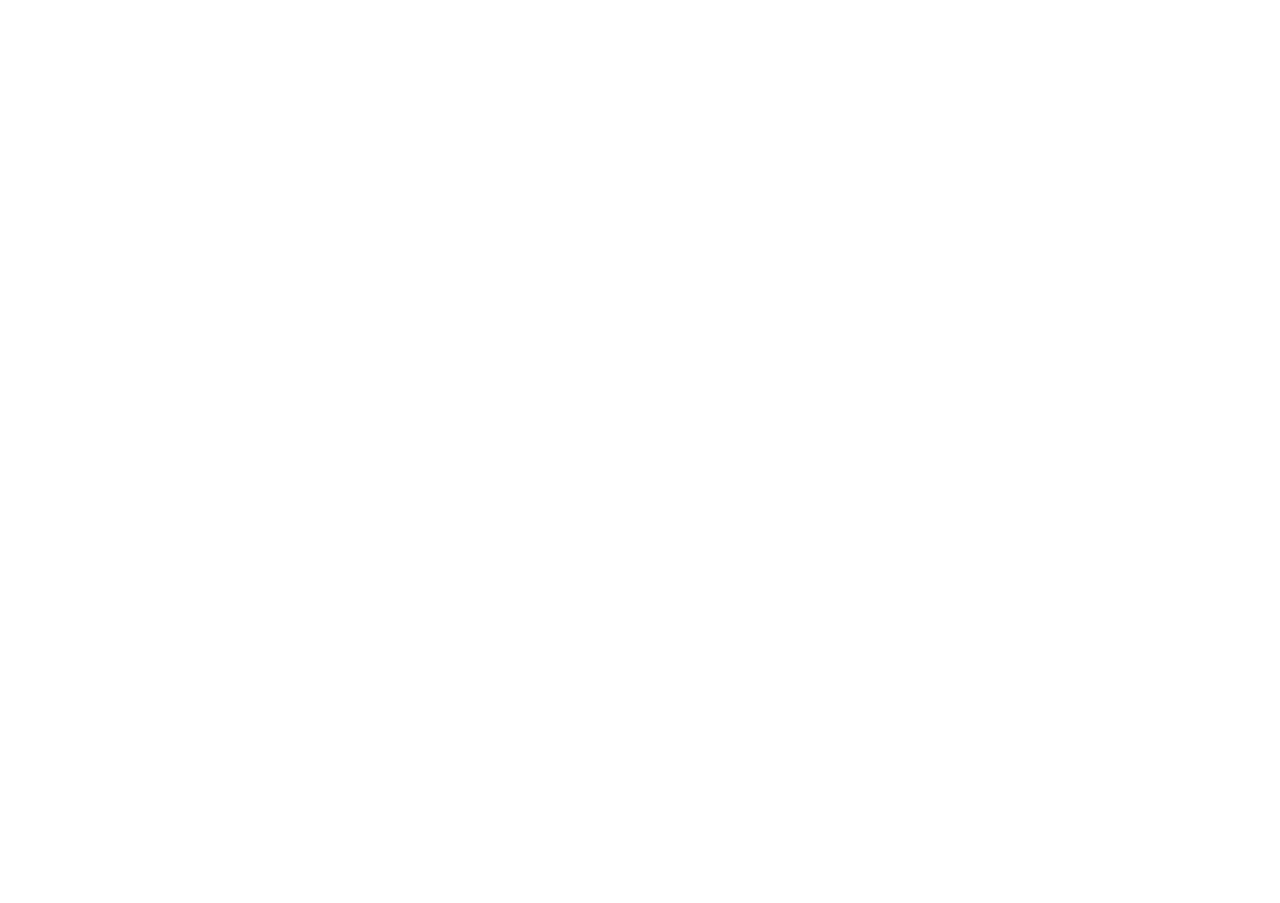
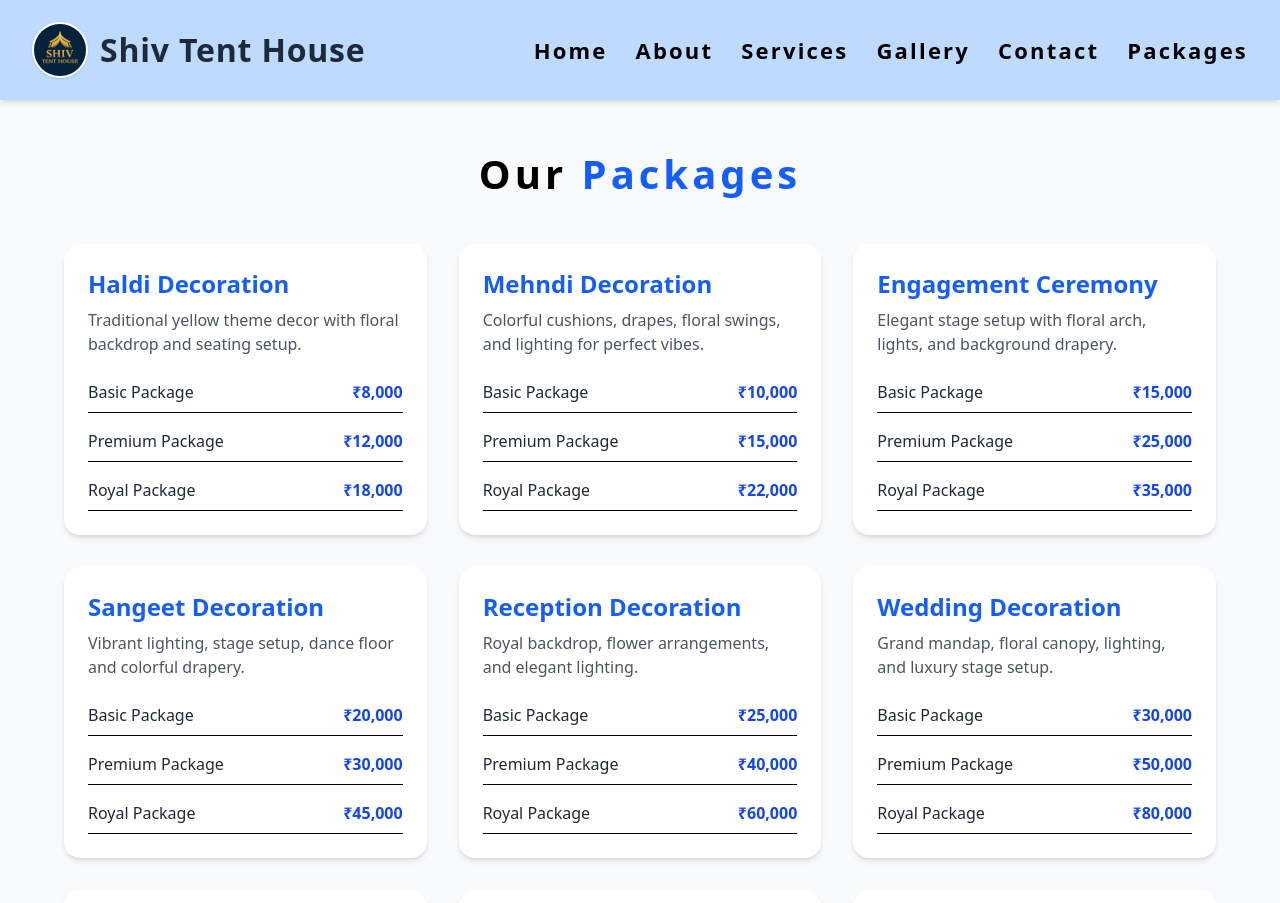
Before and after one commit to amar7773/Shiv-Tent-Hose, a React app: page /packeges in a window 1280 px wide. Before the commit this address had no page. Shown: the top 903 px of the page. Before the commit the page ends 800 px from the top, so only its background shows below. Built offline with nearby package versions, Linux system fonts and the light colour scheme; the HTML template or start-up script is replaced by a standard one.

Commit message:
new componets add packages

```diff
--- a/src/App.jsx
+++ b/src/App.jsx
@@ -8,6 +8,7 @@
 import Services from "./Pages/Services";
 import AllGallery from "./Pages/AllGallery";
 import ScrolltoTop from "./Pages/ScrolltoTop";
+import Pacages from "./Pages/Pacages";
 
 function App() {
   return (
@@ -56,6 +57,16 @@
             </>
           }
         />
+        <Route
+          path="//packeges"
+          element={
+            <>
+              <Header />
+              <Pacages />
+              <Footer />
+            </>
+          }
+        />
       </Routes>
     </div>
   );
--- a/src/Compnets/Footer.jsx
+++ b/src/Compnets/Footer.jsx
@@ -106,6 +106,15 @@
               </a>
             </li>
             <li>
+              <a
+                href="#"
+                className="hover:text-blue-600 transition-colors"
+                onClick={() => navigate("/packeges")}
+              >
+                Packages
+              </a>
+            </li>
+            <li>
               <a href="#" className="hover:text-blue-600 transition-colors">
                 Privacy Policy
               </a>
--- a/src/Compnets/Header.jsx
+++ b/src/Compnets/Header.jsx
@@ -26,7 +26,7 @@
       </div>
 
       {/* ✅ Desktop Menu */}
-      <ul className="hidden md:flex justify-center items-center gap-10 text-[22px] text-black font-semibold tracking-widest">
+      <ul className="hidden md:flex justify-center items-center gap-7 text-[22px] text-black font-semibold tracking-widest">
         <li
           className="hover:bg-blue-600 hover:text-white hover:px-2 hover:py-1 hover:rounded-md"
           onClick={() => navigate("/")}
@@ -56,6 +56,12 @@
           onClick={() => navigate("/contact")}
         >
           Contact
+        </li>
+        <li
+          className="hover:bg-blue-600 hover:text-white hover:px-2 hover:py-1 hover:rounded-md"
+          onClick={() => navigate("/packeges")}
+        >
+          Packages
         </li>
       </ul>
 
@@ -139,6 +145,14 @@
           >
             Contact Us
           </li>
+          <li
+            onClick={() => {
+              navigate("/packeges");
+              setOpen(false);
+            }}
+          >
+            Packages
+          </li>
         </ul>
       </div>
     </div>
--- /dev/null
+++ b/src/Pages/Pacages.jsx
@@ -0,0 +1,123 @@
+import React from "react";
+
+function Pacages() {
+  const services = [
+    {
+      title: "Haldi Decoration",
+      desc: "Traditional yellow theme decor with floral backdrop and seating setup.",
+      plans: [
+        { name: "Basic Package", price: "₹8,000" },
+        { name: "Premium Package", price: "₹12,000" },
+        { name: "Royal Package", price: "₹18,000" },
+      ],
+    },
+    {
+      title: "Mehndi Decoration",
+      desc: "Colorful cushions, drapes, floral swings, and lighting for perfect vibes.",
+      plans: [
+        { name: "Basic Package", price: "₹10,000" },
+        { name: "Premium Package", price: "₹15,000" },
+        { name: "Royal Package", price: "₹22,000" },
+      ],
+    },
+    {
+      title: "Engagement Ceremony",
+      desc: "Elegant stage setup with floral arch, lights, and background drapery.",
+      plans: [
+        { name: "Basic Package", price: "₹15,000" },
+        { name: "Premium Package", price: "₹25,000" },
+        { name: "Royal Package", price: "₹35,000" },
+      ],
+    },
+    {
+      title: "Sangeet Decoration",
+      desc: "Vibrant lighting, stage setup, dance floor and colorful drapery.",
+      plans: [
+        { name: "Basic Package", price: "₹20,000" },
+        { name: "Premium Package", price: "₹30,000" },
+        { name: "Royal Package", price: "₹45,000" },
+      ],
+    },
+    {
+      title: "Reception Decoration",
+      desc: "Royal backdrop, flower arrangements, and elegant lighting.",
+      plans: [
+        { name: "Basic Package", price: "₹25,000" },
+        { name: "Premium Package", price: "₹40,000" },
+        { name: "Royal Package", price: "₹60,000" },
+      ],
+    },
+    {
+      title: "Wedding Decoration",
+      desc: "Grand mandap, floral canopy, lighting, and luxury stage setup.",
+      plans: [
+        { name: "Basic Package", price: "₹30,000" },
+        { name: "Premium Package", price: "₹50,000" },
+        { name: "Royal Package", price: "₹80,000" },
+      ],
+    },
+    {
+      title: "Birthday Party Decoration",
+      desc: "Theme-based decor with balloons, backdrop, and lighting.",
+      plans: [
+        { name: "Basic Package", price: "₹5,000" },
+        { name: "Premium Package", price: "₹10,000" },
+        { name: "Royal Package", price: "₹15,000" },
+      ],
+    },
+    {
+      title: "Anniversary Decoration",
+      desc: "Romantic floral and lighting setups for a perfect celebration.",
+      plans: [
+        { name: "Basic Package", price: "₹10,000" },
+        { name: "Premium Package", price: "₹18,000" },
+        { name: "Royal Package", price: "₹25,000" },
+      ],
+    },
+    {
+      title: "Wedding Entry Setup",
+      desc: "Royal entry gate, flower tunnel and light walkway for the grand entrance.",
+      plans: [
+        { name: "Basic Package", price: "₹12,000" },
+        { name: "Premium Package", price: "₹20,000" },
+        { name: "Royal Package", price: "₹30,000" },
+      ],
+    },
+  ];
+  return (
+    <section className="py-16 px-4 bg-gray-50 mt-20">
+      <h2 className="text-center text-[30px] sm:text-[40px] font-bold mb-10 tracking-widest">
+        Our <span className="text-blue-600">Packages</span>
+      </h2>
+
+      <div className="grid sm:grid-cols-2 lg:grid-cols-3 gap-8 max-w-6xl mx-auto">
+        {services.map((service, i) => (
+          <div
+            key={i}
+            className="bg-white p-6 rounded-2xl shadow-md hover:shadow-xl transition-all duration-300"
+          >
+            <h3 className="text-2xl font-semibold text-blue-600 mb-2">
+              {service.title}
+            </h3>
+            <p className="text-gray-600 mb-4">{service.desc}</p>
+            <ul className="space-y-2">
+              {service.plans.map((plan, idx) => (
+                <li
+                  key={idx}
+                  className="flex justify-between items-center border-b py-2"
+                >
+                  <span className="font-medium text-gray-800">{plan.name}</span>
+                  <span className="text-blue-700 font-semibold">
+                    {plan.price}
+                  </span>
+                </li>
+              ))}
+            </ul>
+          </div>
+        ))}
+      </div>
+    </section>
+  );
+}
+
+export default Pacages;
```
